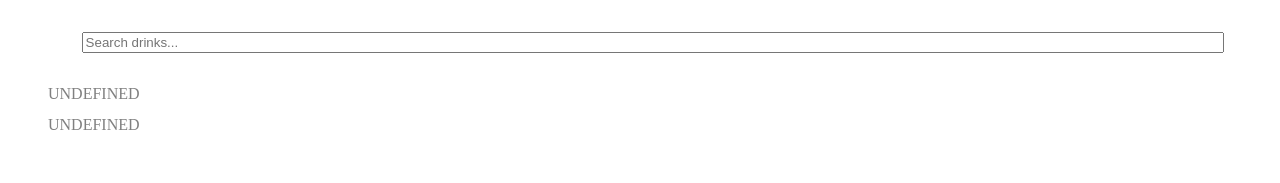
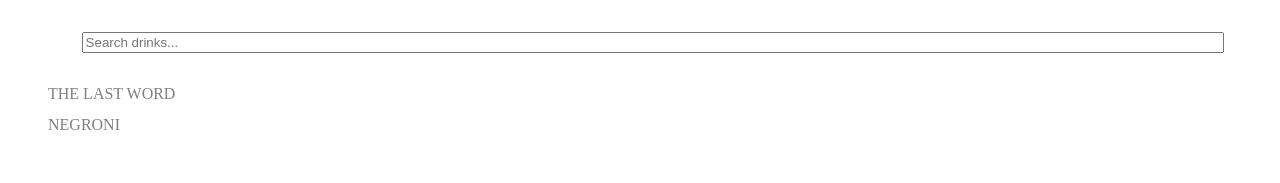
Before and after one commit to kylehorton33/svelte-bar, a SvelteKit app: page /drinks in a window 1280 px wide. Shown: the top 183 px of the page. Built offline with nearby package versions, Linux system fonts and the light colour scheme; some icons are missing.

Commit message:
fix: fix title -> name

```diff
--- a/src/routes/drinks/+page.js
+++ b/src/routes/drinks/+page.js
@@ -1,10 +1,10 @@
 import { drinks } from '../data.js';
 
 export function load() {
-	return {
-		summaries: drinks.map((drink) => ({
-			slug: drink.slug,
-			title: drink.title
-		}))
-	};
+    return {
+        summaries: drinks.map((drink) => ({
+            slug: drink.slug,
+            name: drink.title
+        }))
+    };
 }
--- a/src/routes/drinks/+page.svelte
+++ b/src/routes/drinks/+page.svelte
@@ -18,8 +18,8 @@
 </div>
 
 <ul>
-	{#each data.summaries as { slug, title }}
-		<ListItem type="drinks" {slug} {title} />
+	{#each data.summaries as { slug, name }}
+		<ListItem type="drinks" {slug} {name} />
 	{/each}
 </ul>
 
```
